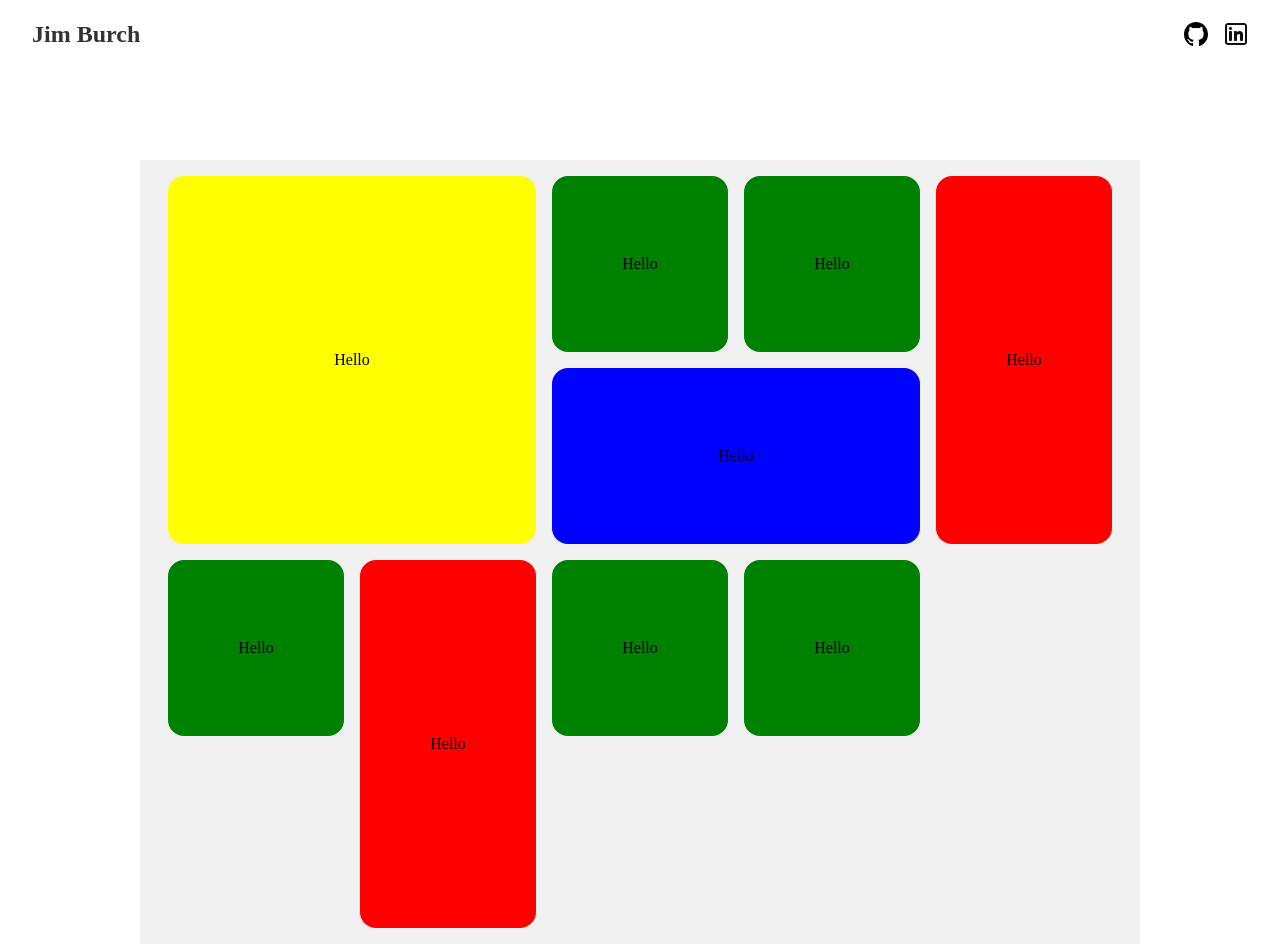
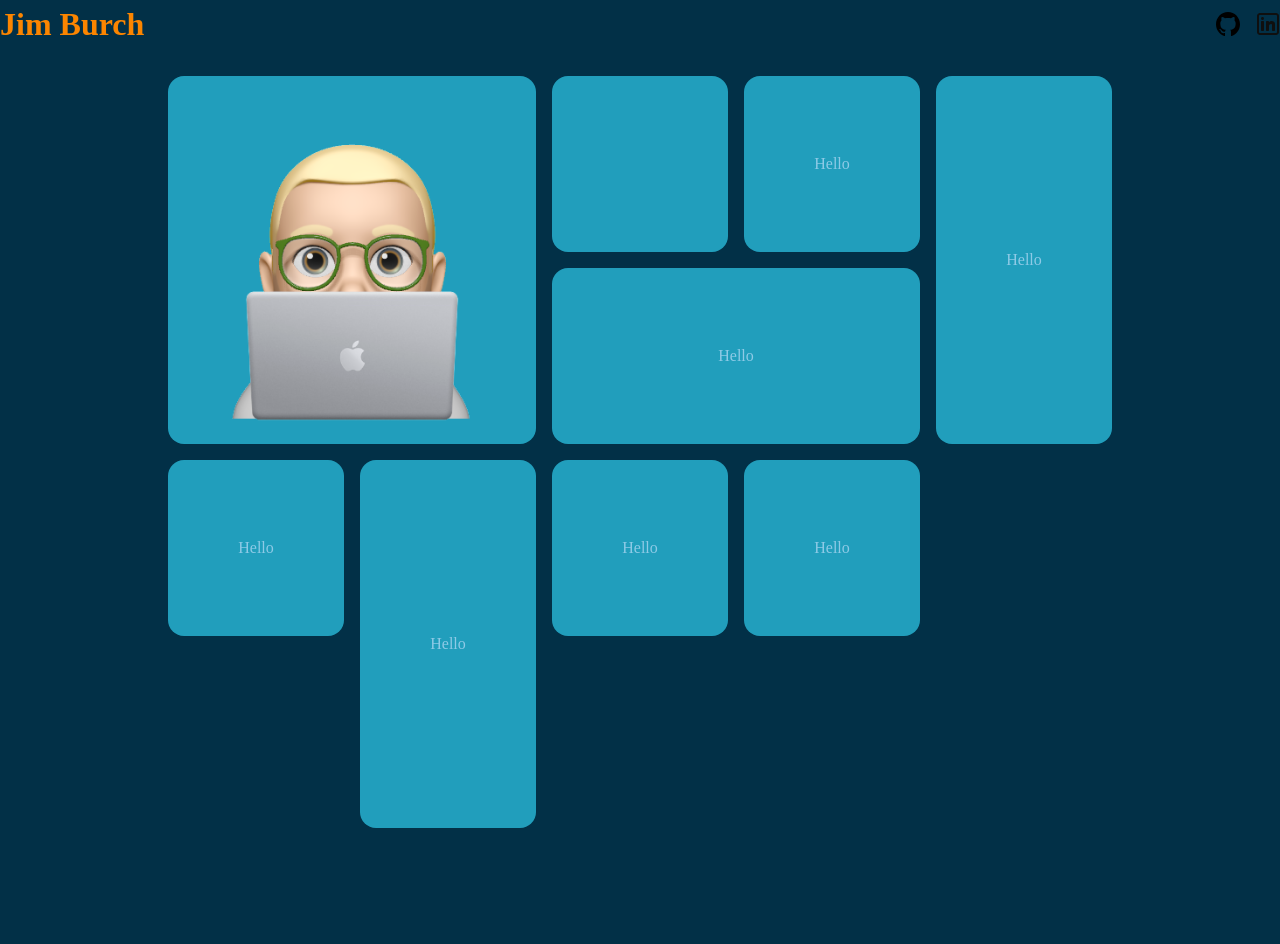
Before and after one commit to jimburch/vanilla-portfolio, a website: page src/index.html in a window 1280 px wide. After the commit the page ends 844 px from the top, so only its background shows below. Drawn offline with Linux system fonts and the light colour scheme.

Commit message:
some global theme setup

```diff
--- a/src/index.html
+++ b/src/index.html
@@ -8,7 +8,7 @@
   </head>
   <body>
     <header>
-      <div>Jim Burch</div>
+      <h1>Jim Burch</h1>
       <nav>
         <a href="https://github.com/jimburch">
           <img src="assets/github.svg" alt="GitHub" />
@@ -20,8 +20,10 @@
     </header>
     <main>
       <div class="bento-container">
-        <a href="#modal-1" class="bento-4x4">Hello</a>
-        <a class="bento-2x2">Hello</a>
+        <a href="#modal-1" class="bento-4x4"
+          ><img src="assets/jim-computer.png" alt="Jim at the computer"
+        /></a>
+        <a class="bento-2x2"> </a>
         <a class="bento-2x2">Hello</a>
         <a class="bento-2x4">Hello</a>
         <a class="bento-4x2">Hello</a>
--- a/src/styles.css
+++ b/src/styles.css
@@ -67,21 +67,55 @@ h6 {
   isolation: isolate;
 }
 
+/* ************************* */
+/* GLOBAL VARIABLES & STYLES */
+/* ************************* */
+
+:root {
+  --background-color-default: #023047;
+  --text-color-default: #8ecae6;
+  --title-color-default: #fb8500;
+  --bento-color-default: #219ebc;
+  --header-height: 60px;
+}
+
+html,
+body {
+  background-color: var(--background-color-default);
+  color: var(--text-color-default);
+}
+
+h1,
+h2,
+h3,
+h4,
+h5,
+h6 {
+  color: var(--title-color-default);
+}
+
+main {
+  max-width: 1000px;
+  margin: 0 auto;
+  padding-top: var(--header-height);
+}
+
+/* ************* */
+/* HEADER STYLES */
+/* ************* */
+
 header {
   position: fixed;
   width: 100%;
   display: flex;
   justify-content: space-between;
   align-items: center;
-  background-color: #ffffff;
-  padding: 1rem 2rem;
   z-index: 1000;
 }
 
 header > div {
   font-size: 1.5rem;
   font-weight: bold;
-  color: #333;
 }
 
 nav {
@@ -100,11 +134,9 @@ nav img:hover {
   opacity: 0.7;
 }
 
-main {
-  max-width: 1000px;
-  margin: 0 auto;
-  padding-top: 10rem;
-}
+/* ***************** */
+/* BENTO GRID STYLES */
+/* ***************** */
 
 .bento-container {
   display: grid;
@@ -112,7 +144,6 @@ main {
   grid-auto-rows: 80px;
   grid-auto-flow: row dense;
   gap: 1rem;
-  background-color: #f0f0f0;
   justify-content: center;
   padding: 1rem;
 }
@@ -130,6 +161,7 @@ main {
   display: flex;
   align-items: center;
   justify-content: center;
+  background-color: var(--bento-color-default);
 }
 
 .bento-2x2 {
@@ -156,7 +188,27 @@ main {
   background-color: yellow;
 }
 
-/* Modal Styles */
+@media (max-width: 768px) {
+  .bento-2x2 {
+    grid-column: span 2;
+    grid-row: span 2;
+  }
+
+  .bento-4x2 {
+    grid-column: span 4;
+    grid-row: span 2;
+  }
+
+  .bento-2x4 {
+    grid-column: span 2;
+    grid-row: span 4;
+  }
+}
+
+/* ************ */
+/* MODAL STYLES */
+/* ************ */
+
 .modal {
   position: fixed;
   top: 0;
@@ -206,20 +258,3 @@ main {
   color: #666;
   line-height: 1.6;
 }
-
-@media (max-width: 768px) {
-  .bento-2x2 {
-    grid-column: span 2;
-    grid-row: span 2;
-  }
-
-  .bento-4x2 {
-    grid-column: span 4;
-    grid-row: span 2;
-  }
-
-  .bento-2x4 {
-    grid-column: span 2;
-    grid-row: span 4;
-  }
-}
```
Also changed, not shown: src/assets/jim-computer.png (added).
